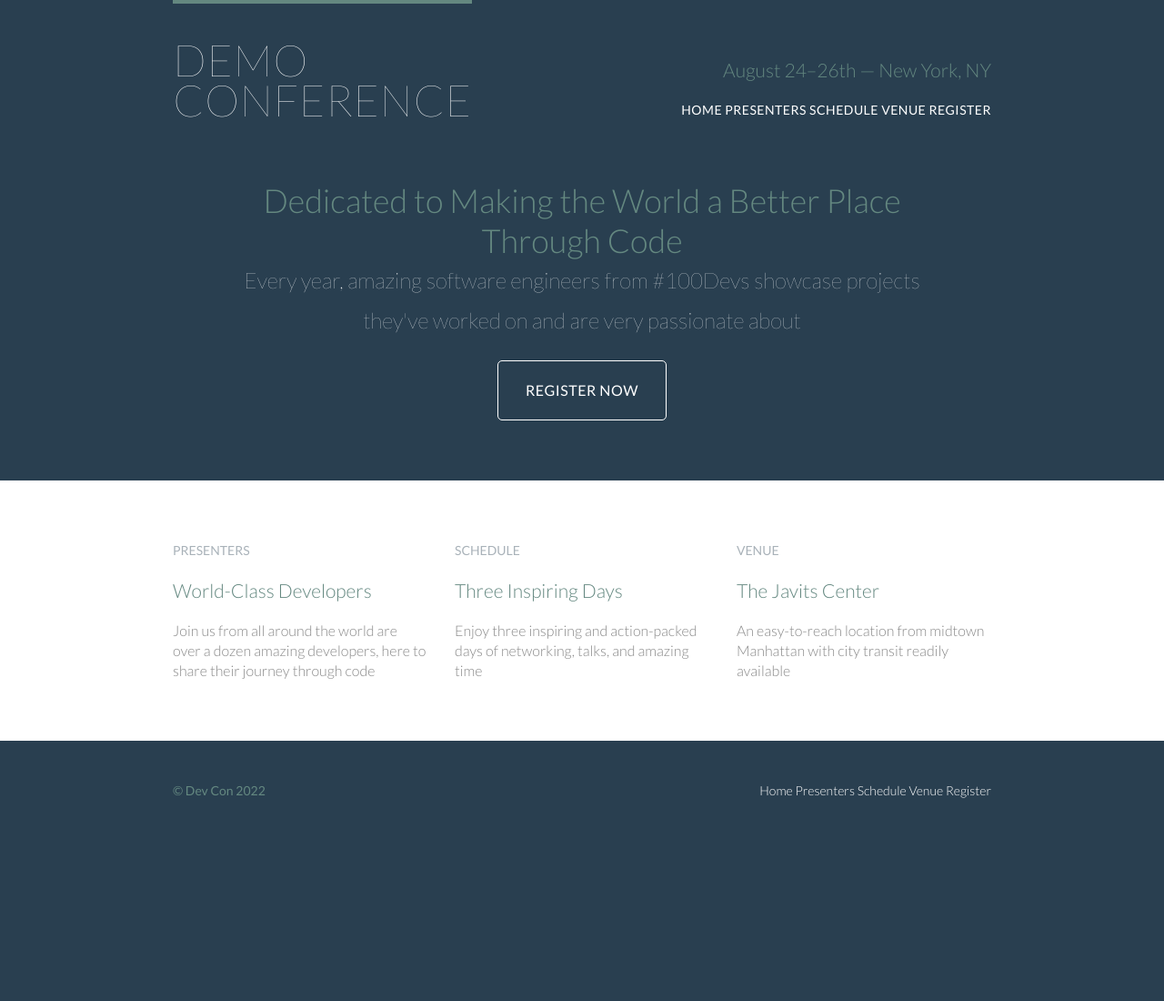
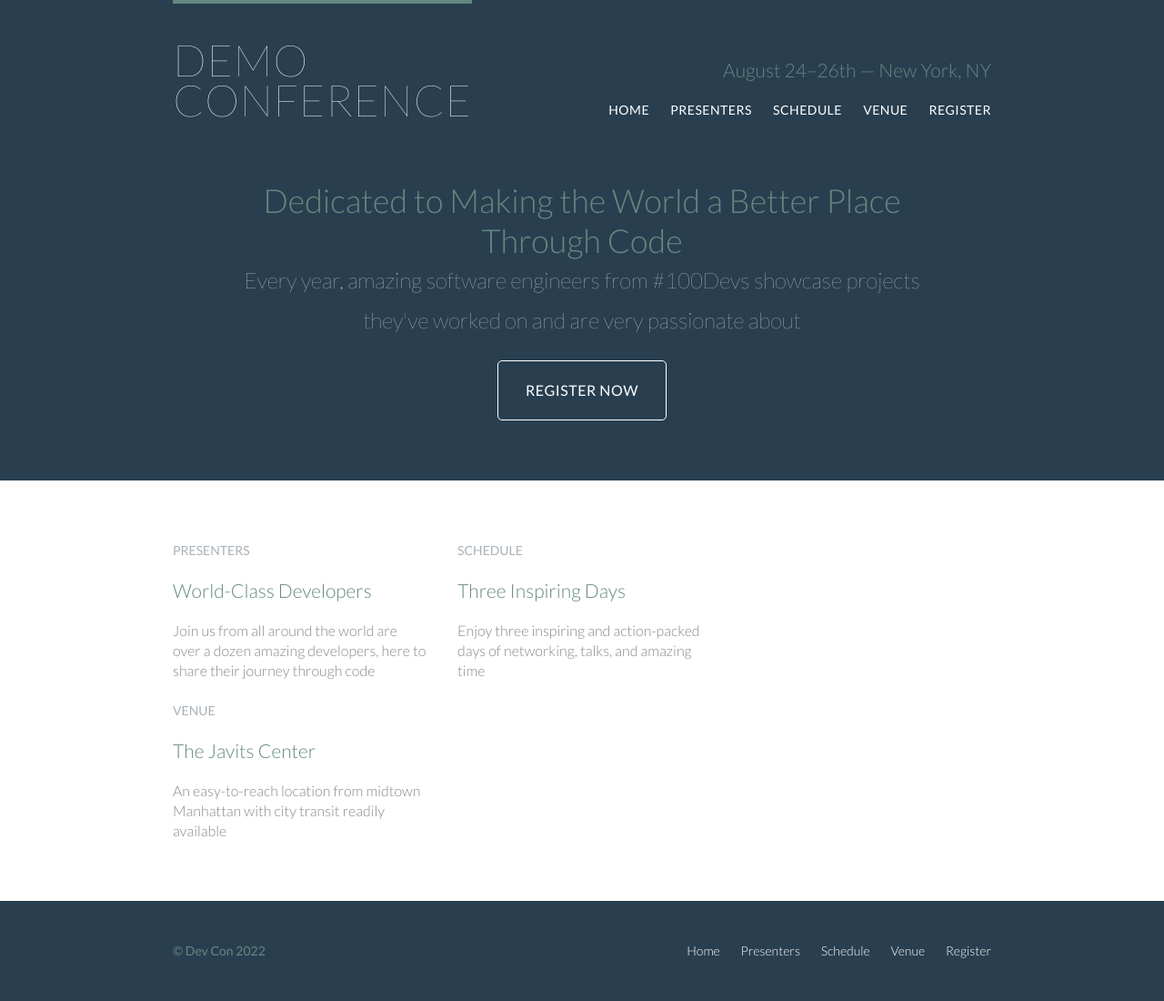
Before and after one commit to devfep/demo-con, a plain HTML site: page index.html in a window 1280 px wide. Shown: the whole page at 91% size. Before the commit the page ends 924 px from the top, so only its background shows below. Drawn offline with Linux system fonts and the light colour scheme.

Commit message:
add semantic ul/li to nav section

```diff
--- a/assets/stylesheets/styles.css
+++ b/assets/stylesheets/styles.css
@@ -368,6 +368,18 @@ PRIMARY HEADER
   color: #648880;
 }
 
+.nav li {
+  display: inline-block;
+  margin: 0 10px;
+  vertical-align: top;
+}
+
+.nav li:last-child {
+  margin-right: 0;
+}
+
+
+
  /*
 ===========================================
 BUTTONS
--- a/index.html
+++ b/index.html
@@ -6,7 +6,10 @@
     <meta name="viewport" content="width=device-width, initial-scale=1.0" />
     <title>Demo Con</title>
     <link rel="stylesheet" href="assets/stylesheets/styles.css" />
-    <link rel="stylesheet" href="http://fonts.googleapis.com/css?family=Lato:100,300,400">
+    <link
+      rel="stylesheet"
+      href="http://fonts.googleapis.com/css?family=Lato:100,300,400"
+    />
   </head>
   <body>
     <header class="primary-header container group">
@@ -20,11 +23,13 @@
       <h3 class="tagline">August 24&ndash;26th &mdash; New York, NY</h3>
 
       <nav class="nav primary-nav">
-        <a href="index.html">Home</a>
-        <a href="presenters.html">Presenters</a>
-        <a href="schedule.html">Schedule</a>
-        <a href="venue.html">Venue</a>
-        <a href="register.html">Register</a>
+        <ul>
+          <li><a href="index.html">Home</a></li>
+          <li><a href="presenters.html">Presenters</a></li>
+          <li><a href="schedule.html">Schedule</a></li>
+          <li><a href="venue.html">Venue</a></li>
+          <li><a href="register.html">Register</a></li>
+        </ul>
       </nav>
     </header>
 
@@ -38,27 +43,33 @@
     </section>
 
     <section class="row">
-    <div class="grid"><!-- Presenters --><section class="teaser col-1-3">
+      <div class="grid">
+        <!-- Presenters -->
+        <section class="teaser col-1-3">
           <a href="presenters.html">
             <h5>Presenters</h5>
             <h3>World-Class Developers</h3>
           </a>
           <p>
-          Join us from all around the world are over a dozen amazing developers,
-          here to share their journey through code
+            Join us from all around the world are over a dozen amazing
+            developers, here to share their journey through code
           </p>
-      </section><!-- Schedule
-    --><section class="teaser col-1-3">
+        </section>
+        <!-- Schedule
+    -->
+        <section class="teaser col-1-3">
           <a href="schedule.html">
             <h5>Schedule</h5>
             <h3>Three Inspiring Days</h3>
           </a>
           <p>
-          Enjoy three inspiring and action-packed days of networking, talks, and
-          amazing time
+            Enjoy three inspiring and action-packed days of networking, talks,
+            and amazing time
           </p>
-      </section><!-- Venue
-    --><section class="teaser col-1-3">
+        </section>
+        <!-- Venue
+    -->
+        <section class="teaser col-1-3">
           <a href="venue.html">
             <h5>Venue</h5>
             <h3>The Javits Center</h3>
@@ -73,11 +84,13 @@
     <footer class="primary-footer container group">
       <small>&copy; Dev Con 2022</small>
       <nav class="nav">
-        <a href="index.html">Home</a>
-        <a href="presenters.html">Presenters</a>
-        <a href="schedule.html">Schedule</a>
-        <a href="venue.html">Venue</a>
-        <a href="register.html">Register</a>
+        <ul>
+          <li><a href="index.html">Home</a></li>
+          <li><a href="presenters.html">Presenters</a></li>
+          <li><a href="schedule.html">Schedule</a></li>
+          <li><a href="venue.html">Venue</a></li>
+          <li><a href="register.html">Register</a></li>
+        </ul>
       </nav>
     </footer>
   </body>
```
Also changed, not shown: presenters.html (+28 -18 lines), register.html (+20 -19 lines), schedule.html (+20 -19 lines), venue.html (+20 -19 lines). Lines whose indentation alone changed are shown as unchanged.
